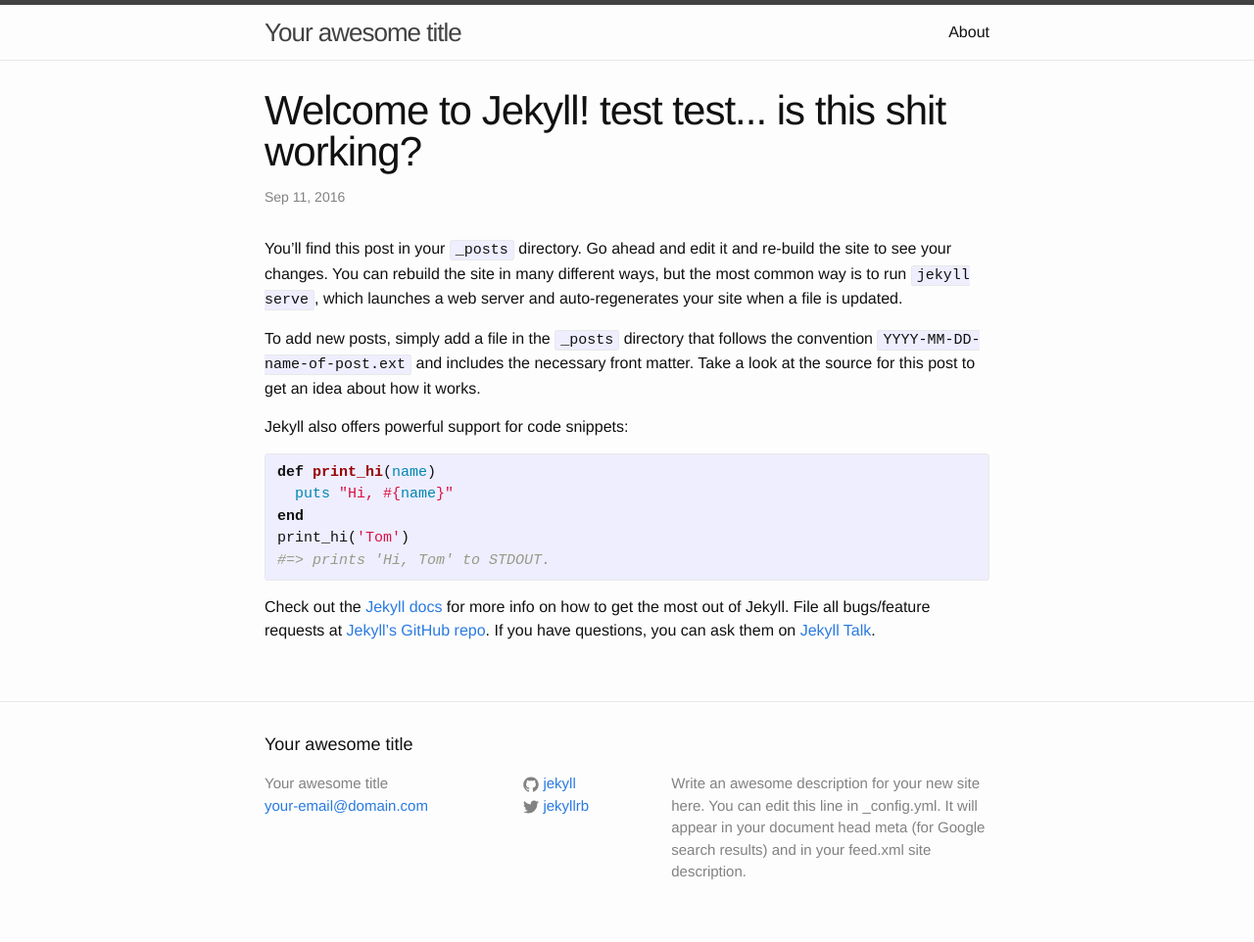
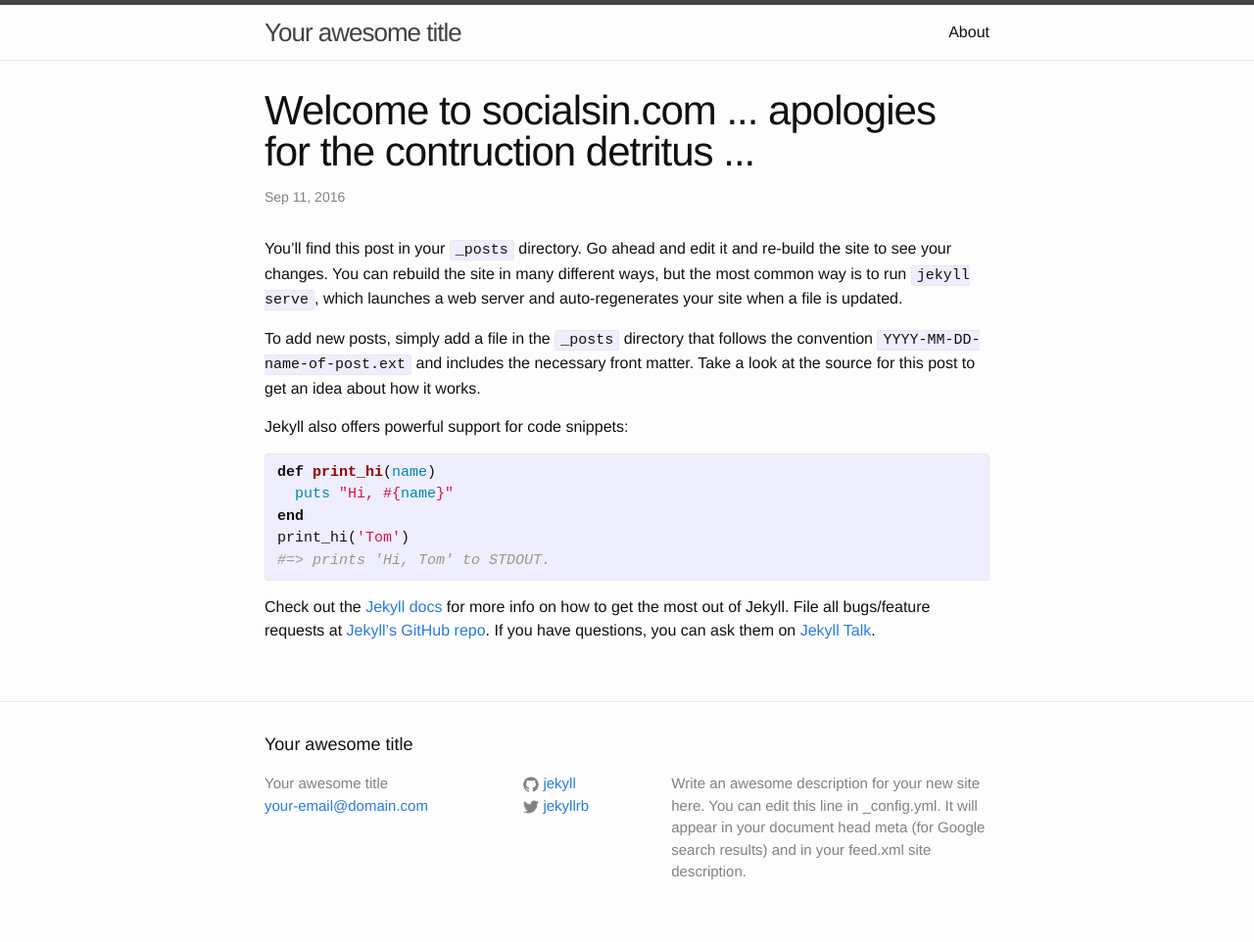
Before and after one commit to mschneider247/mschneider247.github.io, a Jekyll site: the page built from _posts/2016-09-11-welcome-to-jekyll.markdown, in a window 1280 px wide. Shown: the whole page at 98% size. Built offline with Jekyll 4.4.1, drawn with Linux system fonts in a browser that asks for light colours.

Commit message:
welcome to socialsin.com
apologies for the ongoing construction

```diff
--- a/_posts/2016-09-11-welcome-to-jekyll.markdown
+++ b/_posts/2016-09-11-welcome-to-jekyll.markdown
@@ -1,6 +1,6 @@
 ---
 layout: post
-title:  "Welcome to Jekyll!  test test... is this shit working?"
+title:  "Welcome to socialsin.com   ...  apologies for the contruction detritus  ..."
 date:   2016-09-11 19:03:49 -0400
 categories: jekyll update
 ---
```
